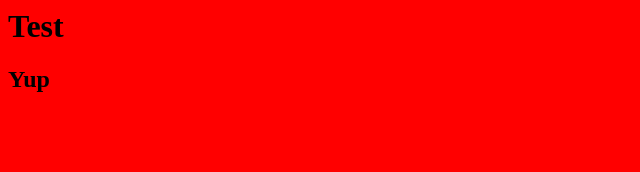
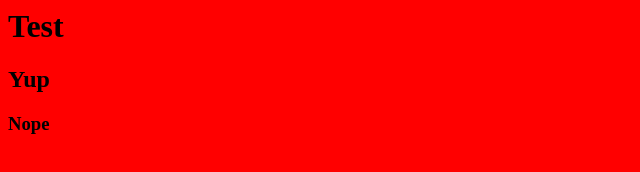
Before and after one commit to chagoyan/test, a plain HTML site: page index.html in a window 1280 px wide. Shown: the full height of the page, 0-640 px from the left. Drawn offline with Linux system fonts and the light colour scheme.

Commit message:
Update index.html
Added the h3

```diff
--- a/index.html
+++ b/index.html
@@ -9,6 +9,7 @@ body
 <body>
 <h1>Test</h1>
   <h2>Yup</h2>
+  <h3>Nope</h3>
 </body>
 
 </html>
```
